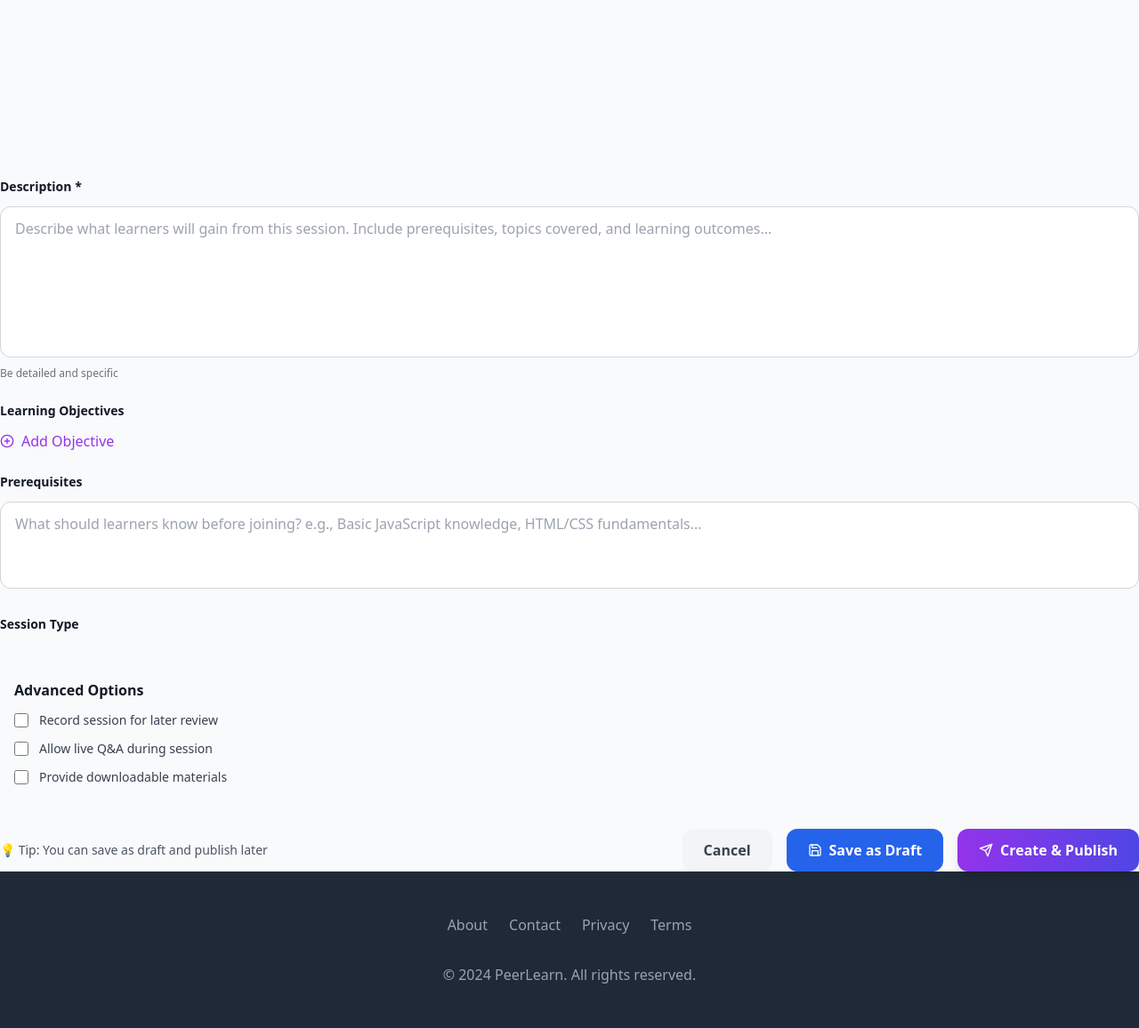
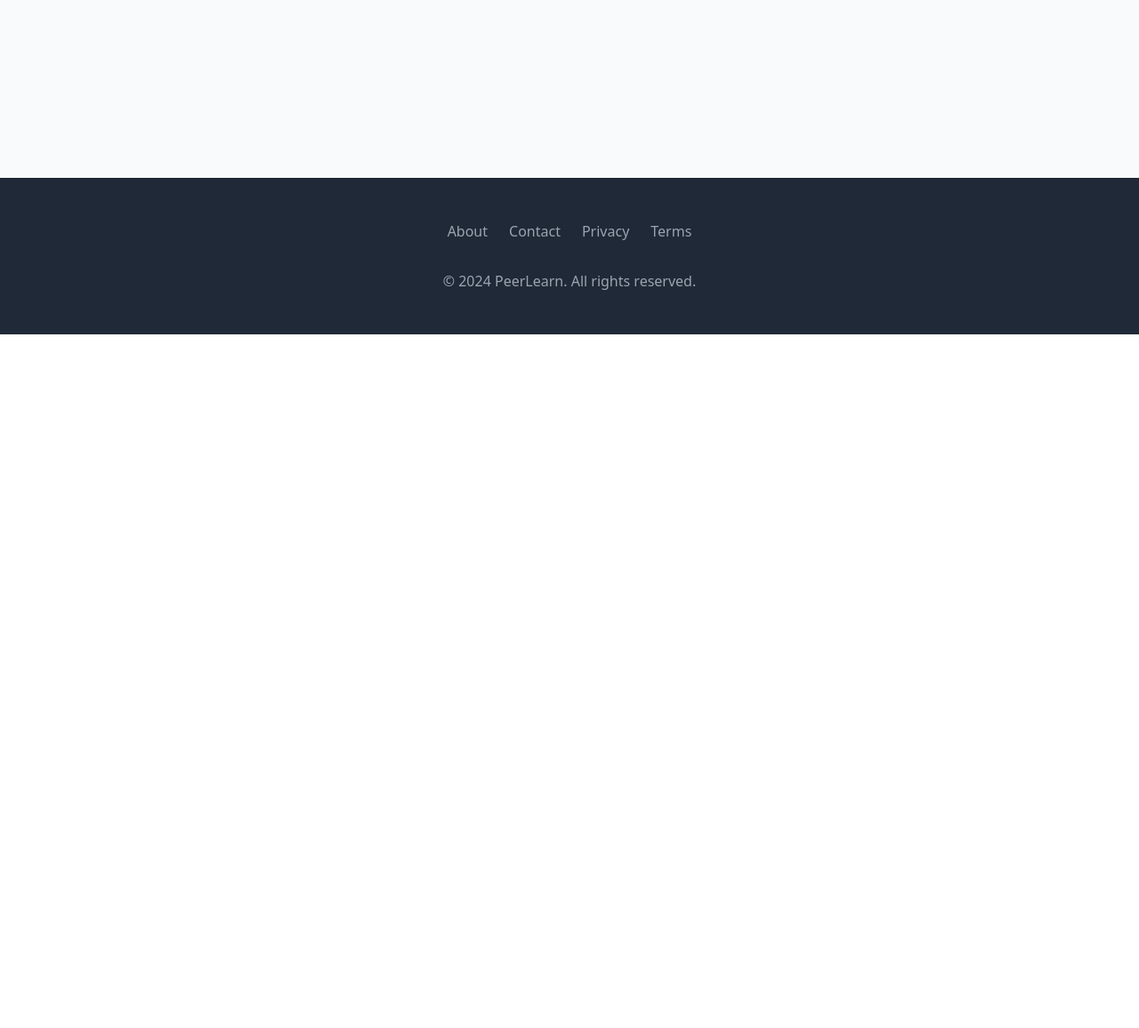
Before and after one commit to ANANDU-2000/PeerlearnProject, a Django app: template templates/dashboard/mentor_complete.html in a window 1280 px wide. Shown: the part 600-1756 px from the top of the page at 89% size. After the commit the page ends 976 px from the top, so only its background shows below. Run offline with Django 4.2, Linux system fonts and the light colour scheme; the template is opened without the code that fills it, so the values that code supplies are empty; some libraries are stand-ins or nearby versions.

Commit message:
Remove overlapping content issue by using a dedicated session page
Removes the create session modal from mentor_complete.html due to content overlap issues; related images attached.

Replit-Commit-Author: Agent
Replit-Commit-Session-Id: 323517e8-e40c-4426-8962-4001b8ce120c
Replit-Commit-Screenshot-Url: https://storage.googleapis.com/screenshot-production-us-central1/3e4c4c4a-b60b-4556-9647-2c6022f13499/b5c48e23-553d-40e3-9189-371cb8461f74.jpg

```diff
--- a/templates/dashboard/mentor_complete.html
+++ b/templates/dashboard/mentor_complete.html
@@ -1140,7 +1140,6 @@ function mentorDashboard() {
     </div>
 </div>
 
-<!-- Include Create Session Modal -->
-{% include 'modals/create_session.html' %}
+<!-- Modal removed - using dedicated create session page instead -->
 
 {% endblock %}
```
Also changed, not shown: attached_assets/image_1748233124414.png (added), attached_assets/image_1748233126980.png (added), db.sqlite3.
